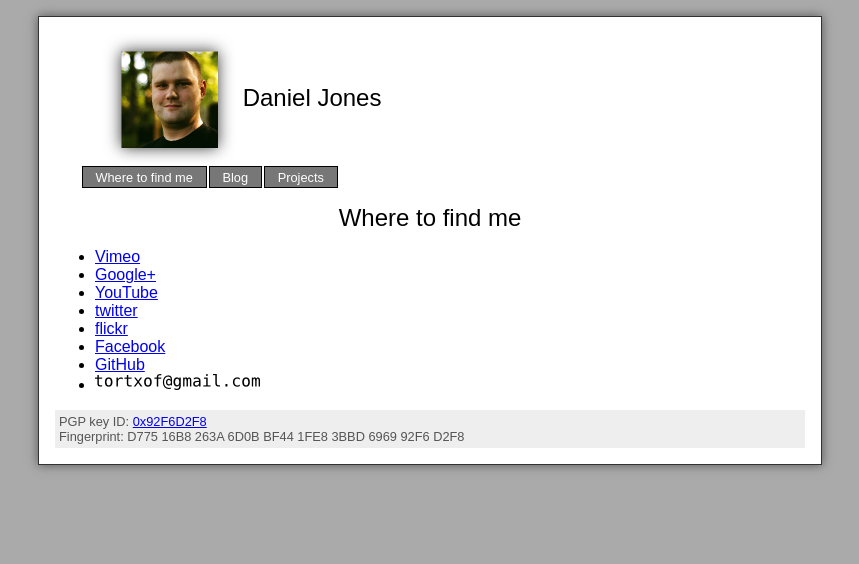
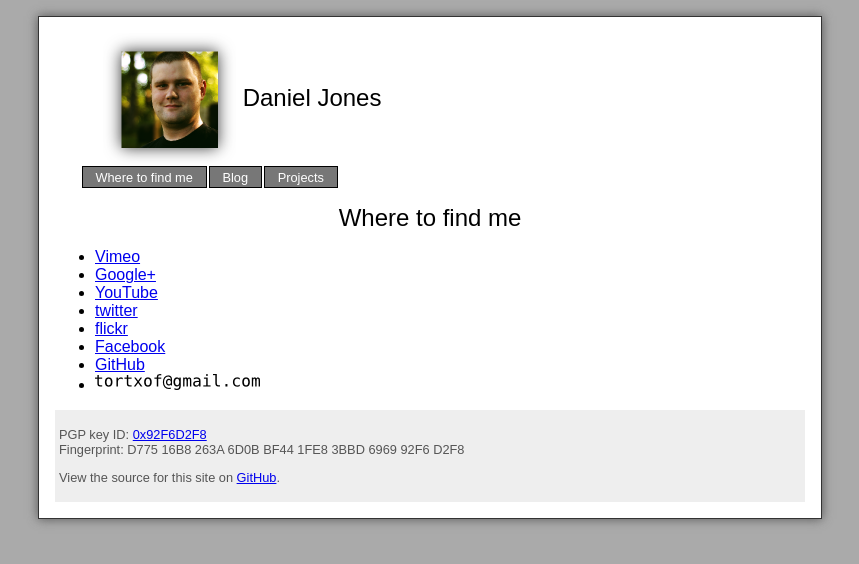
Before and after one commit to tortxof/djones.co-www, a Jekyll site: the page built from index.html, in a window 1280 px wide. Shown: the top 564 px of the page, without its empty margins (210-1069 px from the left). Built offline with Jekyll 4.4.1, drawn with Linux system fonts in a browser that asks for light colours.

Commit message:
Added github source link to footer.

```diff
--- a/_includes/footer.html
+++ b/_includes/footer.html
@@ -1 +1,2 @@
-PGP key ID: <a href="/key.txt">0x92F6D2F8</a><br />Fingerprint: D775 16B8 263A 6D0B BF44  1FE8 3BBD 6969 92F6 D2F8
+<p>PGP key ID: <a href="/key.txt">0x92F6D2F8</a><br />Fingerprint: D775 16B8 263A 6D0B BF44  1FE8 3BBD 6969 92F6 D2F8</p>
+<p>View the source for this site on <a href="https://github.com/tortxof/djones.co-www">GitHub</a>.</p>
```
